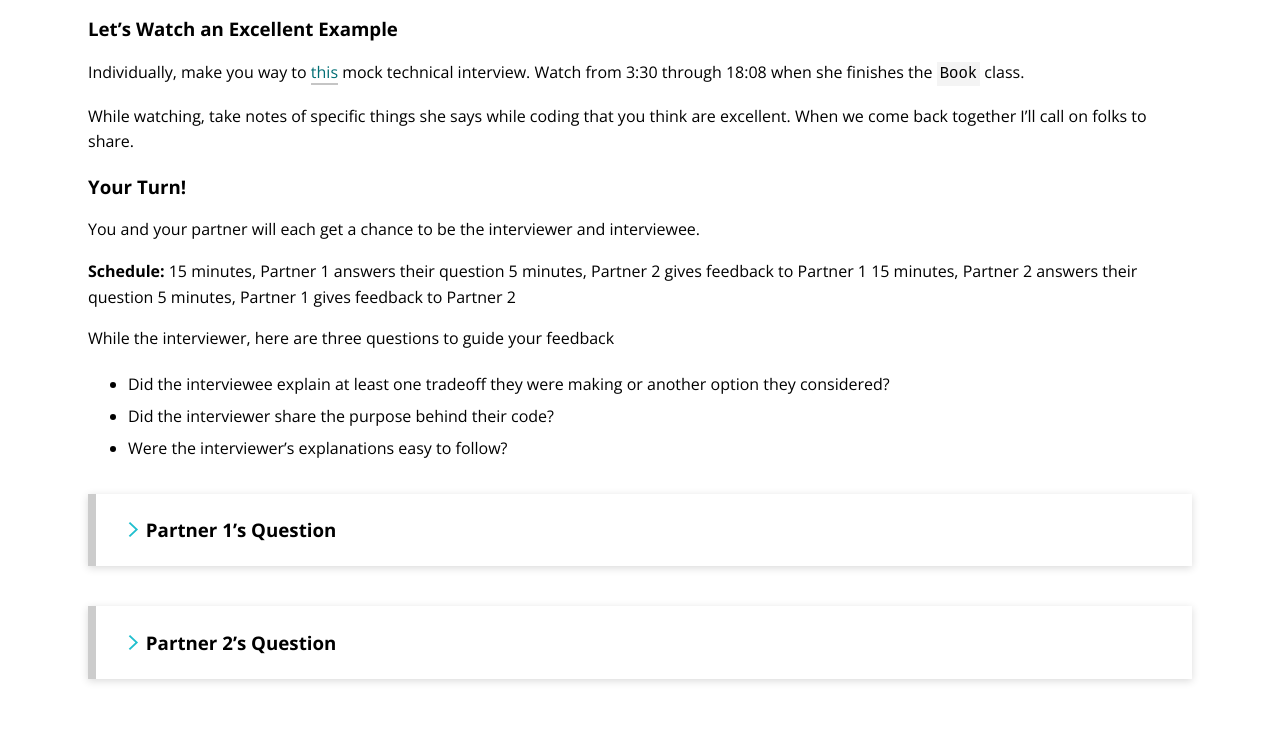
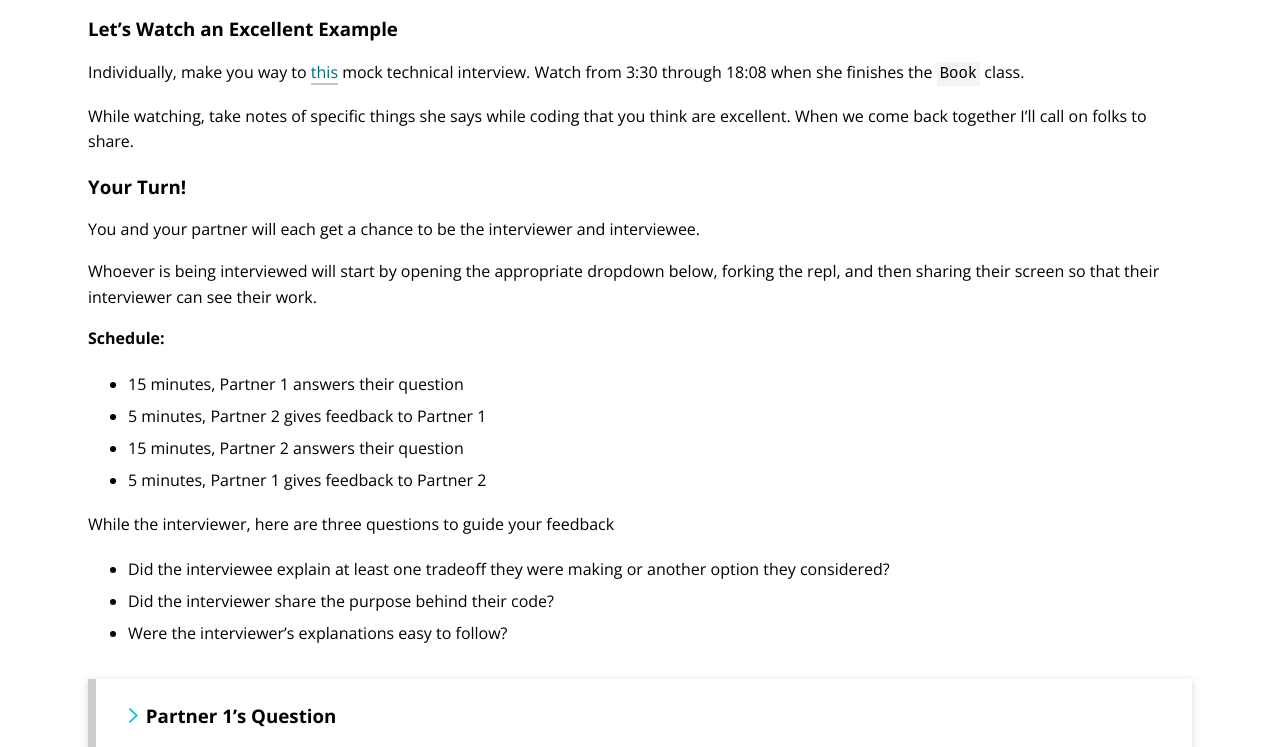
Before and after one commit to turingschool/launch-curriculum, a Jekyll site: the page built from module5/lessons/Week1/TalkingWhileCoding.md, in a window 1280 px wide and 900 px high, scrolled down 1831 px, cut to the strip 0-747 px from the top of the window. Built offline with Jekyll 4.4.1, drawn with Linux system fonts in a browser that asks for light colours; nearby versions of some CDN libraries; comment, search, counter and statistics services are not loaded; some of the changed lines change nothing that is shown.

Commit message:
Add coding challenges to talking while coding

````diff
--- a/module5/lessons/Week1/TalkingWhileCoding.md
+++ b/module5/lessons/Week1/TalkingWhileCoding.md
@@ -72,11 +72,13 @@
 
 You and your partner will each get a chance to be the interviewer and interviewee.
 
+Whoever is being interviewed will start by opening the appropriate dropdown below, forking the repl, and then sharing their screen so that their interviewer can see their work.
+
 **Schedule:**
-15 minutes, Partner 1 answers their question
-5 minutes, Partner 2 gives feedback to Partner 1
-15 minutes, Partner 2 answers their question
-5 minutes, Partner 1 gives feedback to Partner 2
+* 15 minutes, Partner 1 answers their question
+* 5 minutes, Partner 2 gives feedback to Partner 1
+* 15 minutes, Partner 2 answers their question
+* 5 minutes, Partner 1 gives feedback to Partner 2
 
 While the interviewer, here are three questions to guide your feedback
 * Did the interviewee explain at least one tradeoff they were making or another option they considered?
@@ -86,11 +88,63 @@
 <section class="answer" markdown="1">
 ### Partner 1's Question
 
-TODO: Fill in question
+**Part 1: Is already in [this](https://replit.com/@launch-team/Talking-While-Coding-1) Repl.**
+
+**Part 2: If Partner 1 finishes Part 1 quickly, they can paste the following into their repl for Part 2.**
+
+DESCRIPTION:
+You'll be given a list of two strings, and each will contain exactly one colon (":") in the middle (but not at beginning or end). The length of the strings, before and after the colon, are random.
+
+Your job is to return a list of two strings (in the same order as the original list), but with the characters after each colon swapped.
+
+Examples
+["abc:123", "cde:456"]  -->  ["abc:456", "cde:123"]
+["a:12345", "777:xyz"]  -->  ["a:xyz", "777:12345"]
+
+**They can also paste in the following test cases:**
+
+```c#
+List<string> inputList = new List<string> { "abc:123", "cde:456" };
+List<string> swappedList = SwapStrings(inputList);
+
+//Expected:
+//abc:456
+//cde:123
+foreach (string str in swappedList)
+{
+    Console.WriteLine(str);
+}
+```
 </section>
 
 <section class="answer" markdown="1">
 ### Partner 2's Question
 
-TODO: Fill in question
+**Part 1: Is already in [this](https://replit.com/@Zoe-Farrell/Talking-While-Coding-2) Repl.**
+
+**Part 2: If Partner 2 finishes Part 1 quickly, they can paste the following into their repl for Part 2.**
+
+Create a function that will trim a string (the first argument given) if it is longer than the requested maximum string length (the second argument given). The result should also end with "..."
+
+These dots at the end also add to the string length.
+
+For example, trim("Creating kata is fun", 14) should return "Creating ka..."
+
+If the string is smaller or equal than the maximum string length, then simply return the string with no trimming or dots required.
+
+e.g. trim("Code Wars is pretty rad", 50) should return "Code Wars is pretty rad"
+
+If the requested string length is smaller than or equal to 3 characters, then the length of the dots is not added to the string length.
+
+e.g. trim("He", 1) should return "H...", because 1 <= 3
+
+Requested maximum length will be greater than 0. Input string will not be empty.
+
+**They can also paste in these test cases:**
+```c#
+// Test cases
+Console.WriteLine(Trim("Creating kata is fun", 14)); // Should print "Creating ka..."
+Console.WriteLine(Trim("Code Wars is pretty rad", 50)); // Should print "Code Wars is pretty rad"
+Console.WriteLine(Trim("He", 1)); // Should print "H..."
+```
 </section>
````
